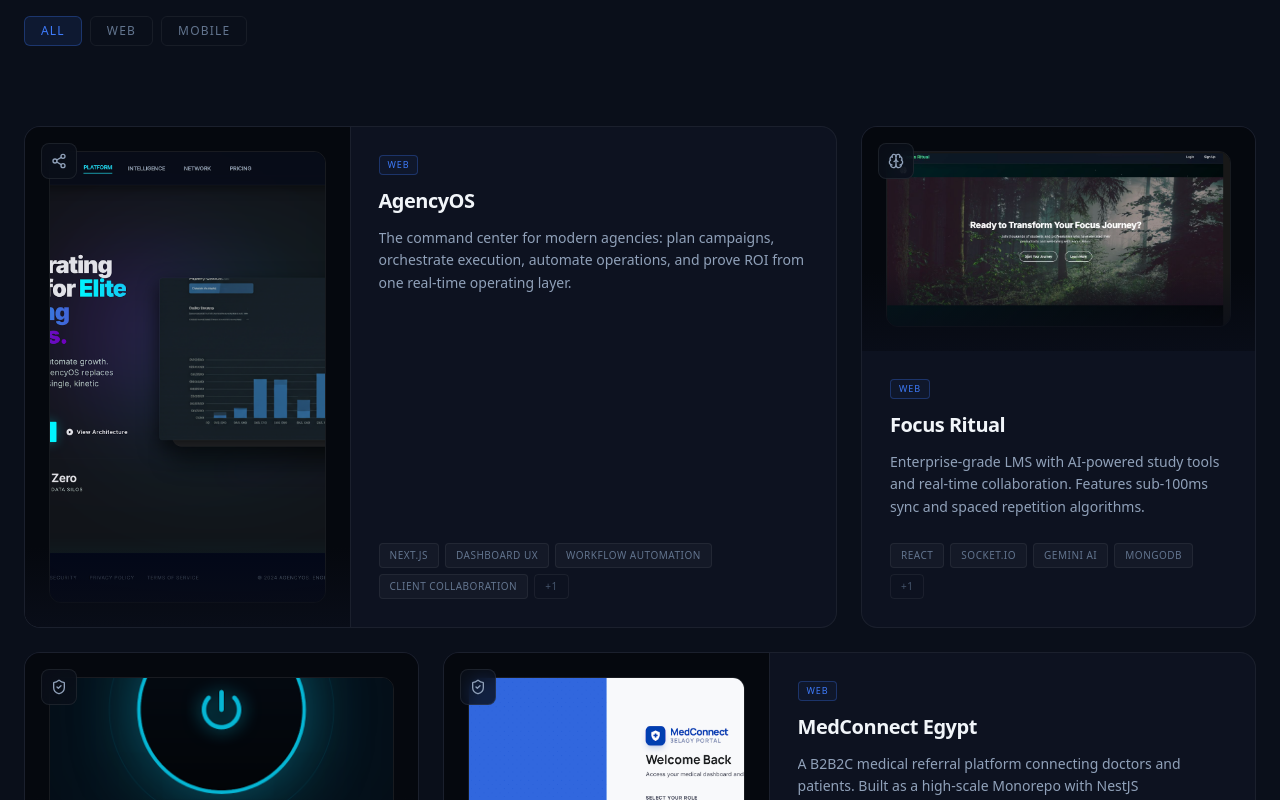
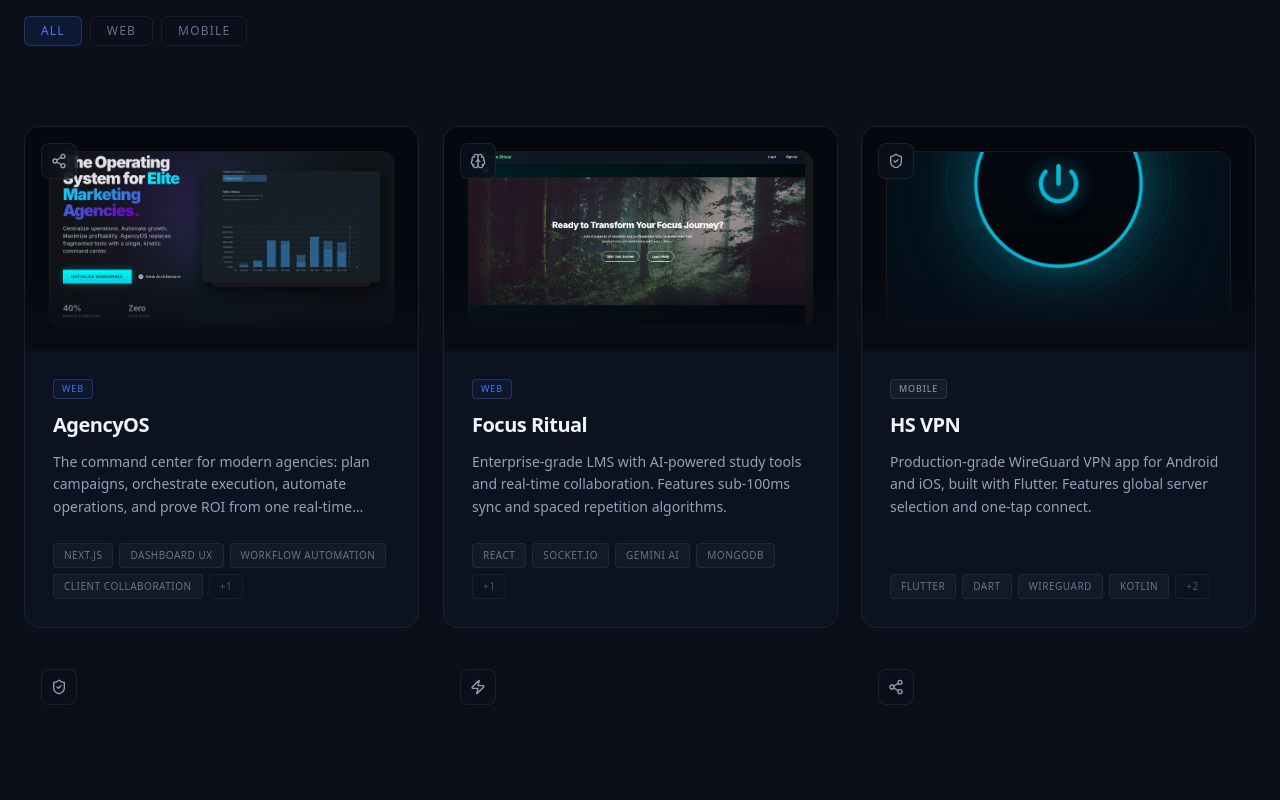
Before and after one commit to mahmouddattiaa/portfolio, a Next.js app: page / in a window 1280 px wide. Shown: the part 1660-2460 px from the top of the page. Built offline with nearby package versions, Linux system fonts and the light colour scheme; no server answers.

Commit message:
feat: Simplify layout logic in ProjectCardPremium component by removing featured condition

```diff
--- a/src/app/page.tsx
+++ b/src/app/page.tsx
@@ -119,7 +119,7 @@ export default function Home() {
               {filteredProjects.map((project: Project, idx: number) => (
                 <div
                   key={project.id}
-                  className={idx === 0 || idx === 3 ? "md:col-span-2" : "col-span-1"}
+                  className="col-span-1"
                 >
                   <ProjectCardPremium
                     {...project}
--- a/src/components/project-card-premium.tsx
+++ b/src/components/project-card-premium.tsx
@@ -64,8 +64,6 @@ export function ProjectCardPremium({
     mouseY.set(-1000);
   };
 
-  const isFeatured = index === 0 || index === 3;
-
   return (
     <motion.button
       ref={ref}
@@ -83,13 +81,13 @@ export function ProjectCardPremium({
       <div className={cn(
         "relative h-full flex overflow-hidden rounded-2xl border border-white/6 bg-surface transition-all duration-500",
         "group-hover:border-white/10 group-hover:shadow-[0_0_0_1px_rgba(62,123,250,0.1),0_8px_32px_rgba(0,0,0,0.5)]",
-        isFeatured ? "flex-col md:flex-row" : "flex-col",
+        "flex-col",
       )}>
 
         {/* Media section */}
         <div className={cn(
           "relative overflow-hidden bg-[#090D18]",
-          isFeatured ? "min-h-[240px] md:w-2/5 md:min-h-full shrink-0" : "h-56 w-full",
+          "h-56 w-full",
         )}>
           {image ? (
             <>
@@ -146,7 +144,6 @@ export function ProjectCardPremium({
         {/* Content section */}
         <div className={cn(
           "p-7 flex-1 flex flex-col justify-center",
-          isFeatured ? "border-t md:border-t-0 md:border-l border-white/6" : "",
         )}>
           {/* Category badge + title row */}
           <div className="flex items-center gap-3 mb-3">
```
